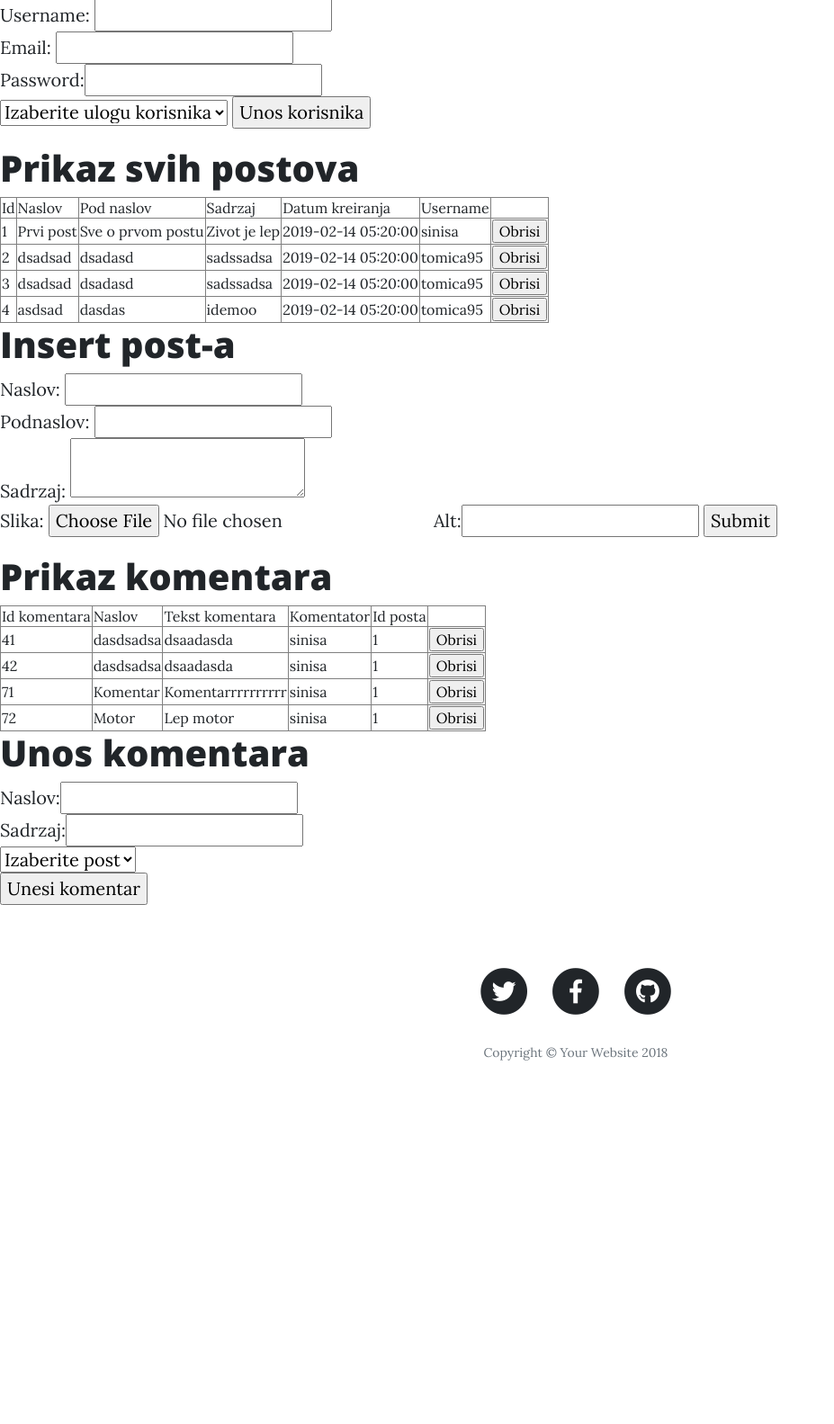
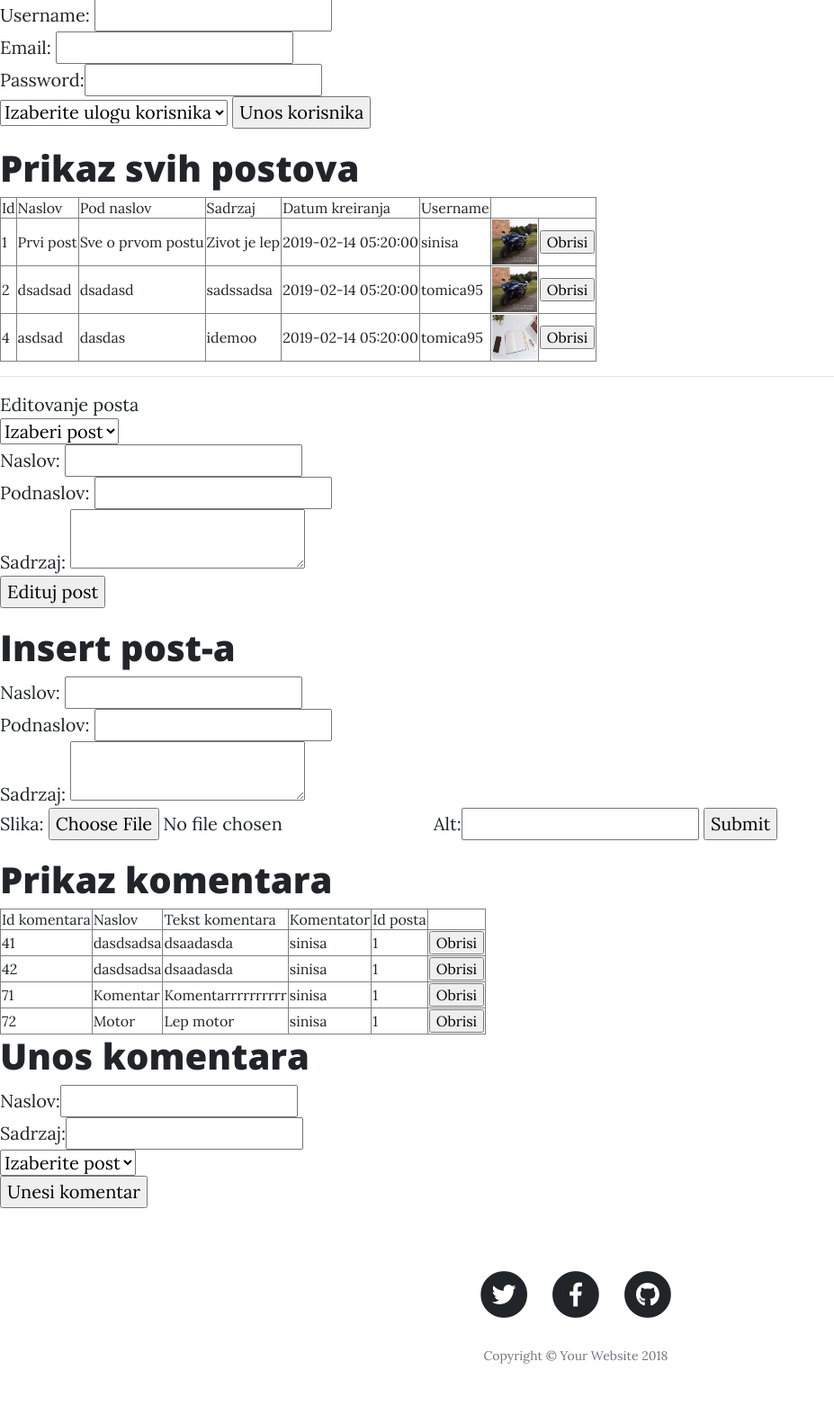
Before and after one commit to tomica95/php-motori, a PHP site: page /motori/index.php?page=adminpanel in a window 1280 px wide. Shown: the part 864-2447 px from the top of the page at 90% size, without its empty margins (0-927 px from the left). Before the commit the page ends 2043 px from the top, so only its background shows below. Run offline with PHP 8.4, Linux system fonts and the light colour scheme; data comes from the database, SQL or seed files in the repository; some libraries are stand-ins or nearby versions.

Commit message:
update post

```diff
--- a/index.php
+++ b/index.php
@@ -37,6 +37,7 @@ session_start();
             include "views/admin_panel/admin_panel.php";
             break;
 
+
         default:
         http_response_code(404);
     }
--- a/js/main.js
+++ b/js/main.js
@@ -210,6 +210,7 @@ $(document).ready(function(){
                 <td>Sadrzaj</td>
                 <td>Datum kreiranja</td>
                 <td>Username</td>
+                <td>Slika</td>
 
                   </tr>
 
@@ -229,6 +230,7 @@ $(document).ready(function(){
                     <td>${post['text']}</td>
                     <td>${post['created_at']}</td>
                     <td>${post['username']}</td>
+                    <td><img src="${post['src']}" alt="${post['alt']}" width="50px" height="50px"></td>
                     <td>
                     <input type="button" class="deletePost" value="Obrisi" name="deletePost" id="${post['id_post']}">
                    </td>
--- a/php/admin_panel/delete_posts.php
+++ b/php/admin_panel/delete_posts.php
@@ -16,7 +16,7 @@
             "id"=>$id
         ]);
 
-       $prikazPostova = "SELECT * FROM posts p INNER JOIN users u ON p.user_id=u.id_user";
+       $prikazPostova = "SELECT * FROM posts p INNER JOIN users u ON p.user_id=u.id_user INNER JOIN pictures s ON p.id_post=s.post_id";
 
        $stmt=$connection->prepare($prikazPostova);
 
--- a/php/admin_panel/posts.php
+++ b/php/admin_panel/posts.php
@@ -1,6 +1,6 @@
 <?php
 
-    $all_posts = "SELECT * FROM posts p INNER JOIN users u ON p.user_id=u.id_user";
+    $all_posts = "SELECT * FROM posts p INNER JOIN users u ON p.user_id=u.id_user INNER JOIN pictures s ON p.id_post=s.post_id ";
 
     $stmt=$connection->prepare($all_posts);
 
--- a/views/admin_panel/posts.php
+++ b/views/admin_panel/posts.php
@@ -24,9 +24,30 @@
         <td><?=$post->text?></td>
         <td><?=$post->created_at?></td>
         <td><?=$post->username?></td>
+        <td><img src="<?=$post->src?>" alt="<?=$post->alt?>" width="50px" height="50px"></td>
         <td>
         <input type="button" class="deletePost" value="Obrisi" name="deletePost" id="<?=$post->id_post?>">
        </td>
+
     </tr>
 <?php endforeach; ?>
 </table>
+
+<hr>Editovanje posta
+<form method="POST" action="php/admin_panel/update_post.php">
+
+    <select name="post">
+    <option value="0">Izaberi post</option>
+        <?php foreach($posts as $post):?>
+        <option value="<?=$post->id_post?>"><?=$post->title?></option>
+<?php endforeach; ?>
+    </select>
+</br>
+     Naslov: <input type="text" name="title"></br>
+       Podnaslov: <input type="text" name="subtitle"></br>
+       Sadrzaj: <textarea name="content"></textarea></br>
+
+
+
+    <input type="submit" value="Edituj post">
+</form>
```
Also changed, not shown: php/admin_panel/update_post.php (added, +22 -0 lines).
